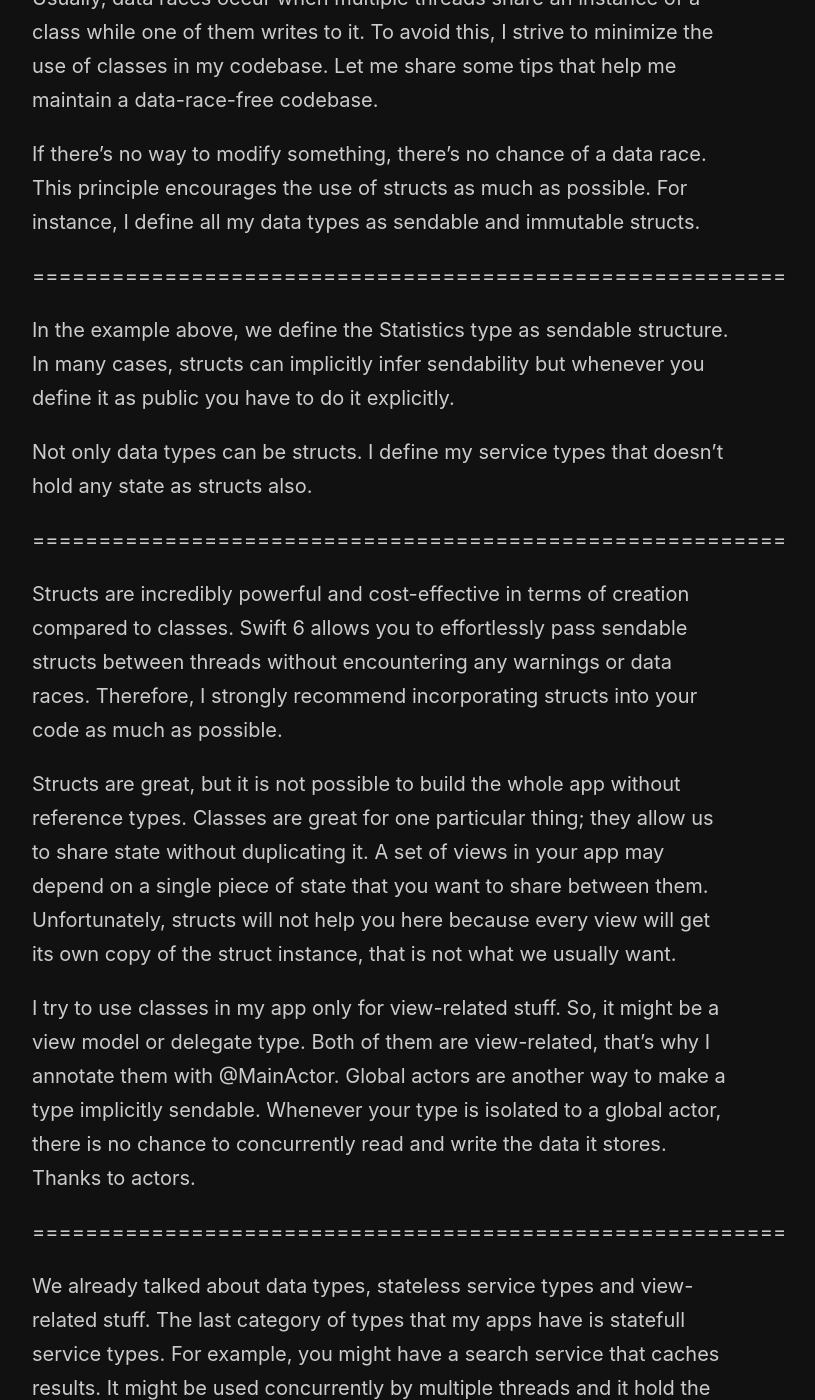
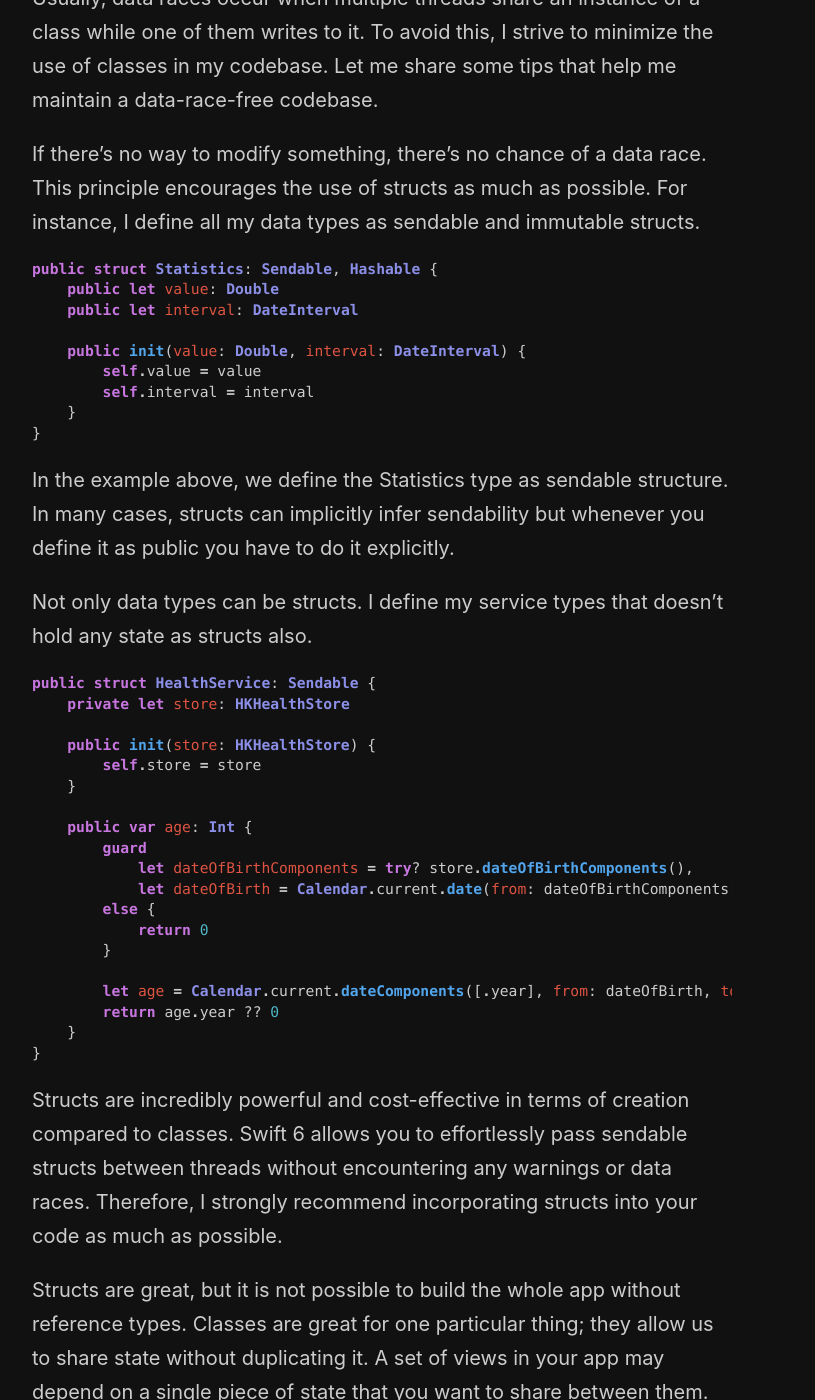
Before and after one commit to mecid/mecid.github.io, a Jekyll site: the page built from _posts/2025-01-07-adopting-swift6-across-the-app-codebase.md, in a window 1280 px wide and 1400 px high, scrolled down 831 px. Shown: the whole window, without its empty margins (258-1073 px from the left). Built offline with Jekyll 4.4.1, drawn with Linux system fonts in a browser that asks for light colours; some of the changed text lies outside the part shown.

Commit message:
code examples added to swift 6 post

````diff
--- a/_posts/2025-01-07-adopting-swift6-across-the-app-codebase.md
+++ b/_posts/2025-01-07-adopting-swift6-across-the-app-codebase.md
@@ -13,13 +13,43 @@ Usually, data races occur when multiple threads share an instance of a class whi
 
 If there’s no way to modify something, there’s no chance of a data race. This principle encourages the use of structs as much as possible. For instance, I define all my data types as sendable and immutable structs.
 
-=========================================================
+```swift
+public struct Statistics: Sendable, Hashable {
+    public let value: Double
+    public let interval: DateInterval
+
+    public init(value: Double, interval: DateInterval) {
+        self.value = value
+        self.interval = interval
+    }
+}
+```
 
 In the example above, we define the Statistics type as sendable structure. In many cases, structs can implicitly infer sendability but whenever you define it as public you have to do it explicitly.
 
 Not only data types can be structs. I define my service types that doesn’t hold any state as structs also.
 
-=========================================================
+```swift
+public struct HealthService: Sendable {
+    private let store: HKHealthStore
+
+    public init(store: HKHealthStore) {
+        self.store = store
+    }
+
+    public var age: Int {
+        guard
+            let dateOfBirthComponents = try? store.dateOfBirthComponents(),
+            let dateOfBirth = Calendar.current.date(from: dateOfBirthComponents)
+        else {
+            return 0
+        }
+
+        let age = Calendar.current.dateComponents([.year], from: dateOfBirth, to: .now)
+        return age.year ?? 0
+    }
+}
+```
 
 Structs are incredibly powerful and cost-effective in terms of creation compared to classes. Swift 6 allows you to effortlessly pass sendable structs between threads without encountering any warnings or data races. Therefore, I strongly recommend incorporating structs into your code as much as possible.
 
@@ -27,11 +57,38 @@ Structs are great, but it is not possible to build the whole app without referen
 
 I try to use classes in my app only for view-related stuff. So, it might be a view model or delegate type. Both of them are view-related, that’s why I annotate them with @MainActor. Global actors are another way to make a type  implicitly sendable. Whenever your type is isolated to a global actor, there is no chance to concurrently read and write the data it stores. Thanks to actors.
 
-=========================================================
+```swift
+@MainActor @Observable final class Store<State, Action> {
+    private(set) var state: State
+    private let reduce: (State, Action) -> State
+
+    init(
+        initialState state: State,
+        reduce: @escaping (State, Action) -> State
+    ) {
+        self.state = state
+        self.reduce = reduce
+    }
+
+    func send(_ action: Action) {
+        state = reduce(state, action)
+    }
+}
+```
 
 We already talked about data types, stateless service types and view-related stuff. The last category of types that my apps have is statefull service types. For example, you might have a search service that caches results. It might be used concurrently by multiple threads and it hold the state of the cache.
 
-=========================================================
+```swift
+actor SearchService {
+    private var history = Tree<Food>()
+
+    func search() async throws -> [Food] {
+        // read history
+        // search
+        // mutate history
+    }
+}
+```
 
 This category of types are potentially source of data races in our apps and I’m happy to say that it is easy to solve by using actors for this particular category. As you may know an actor protect its state and allows only mutually exclusive access eliminating data-races.
 
````
